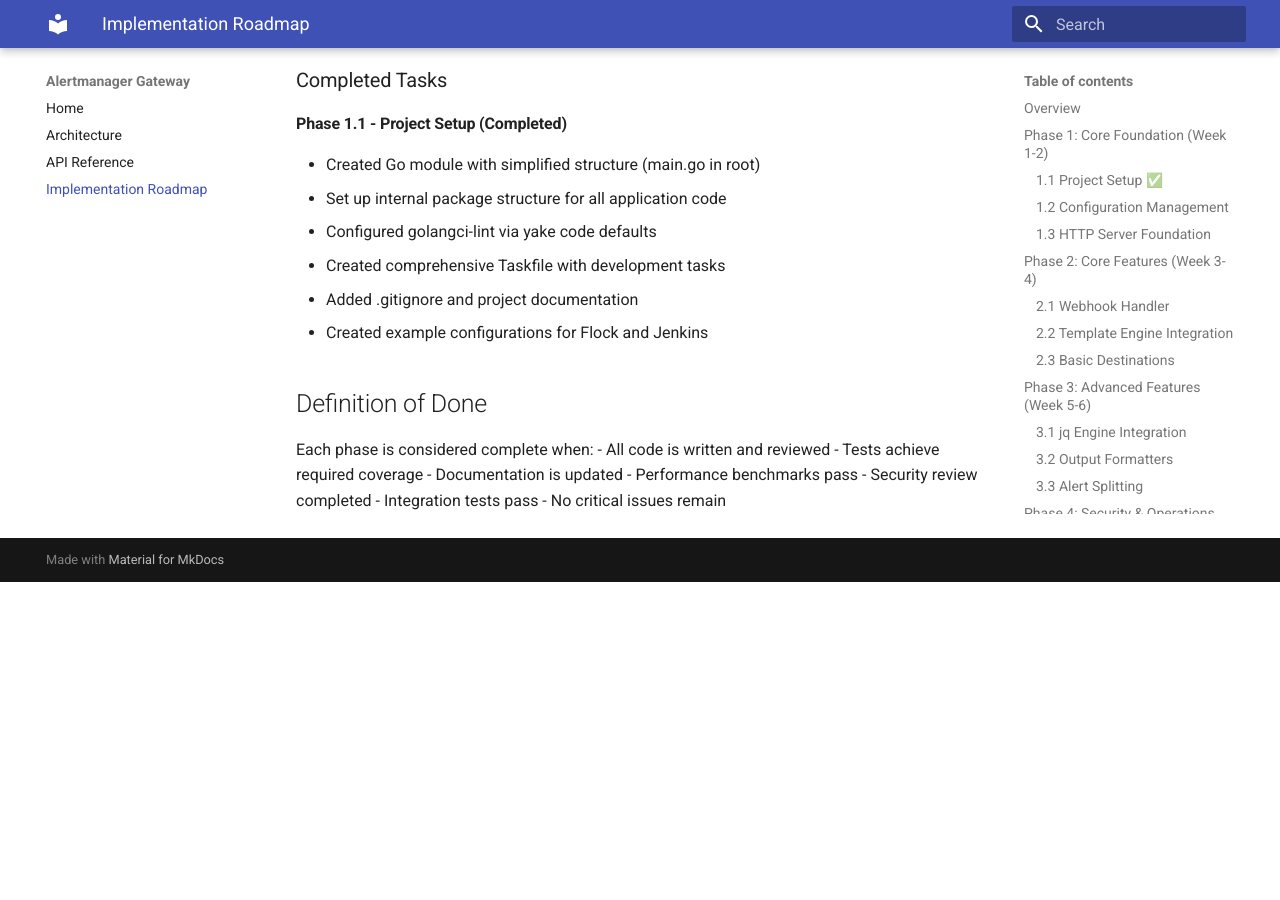
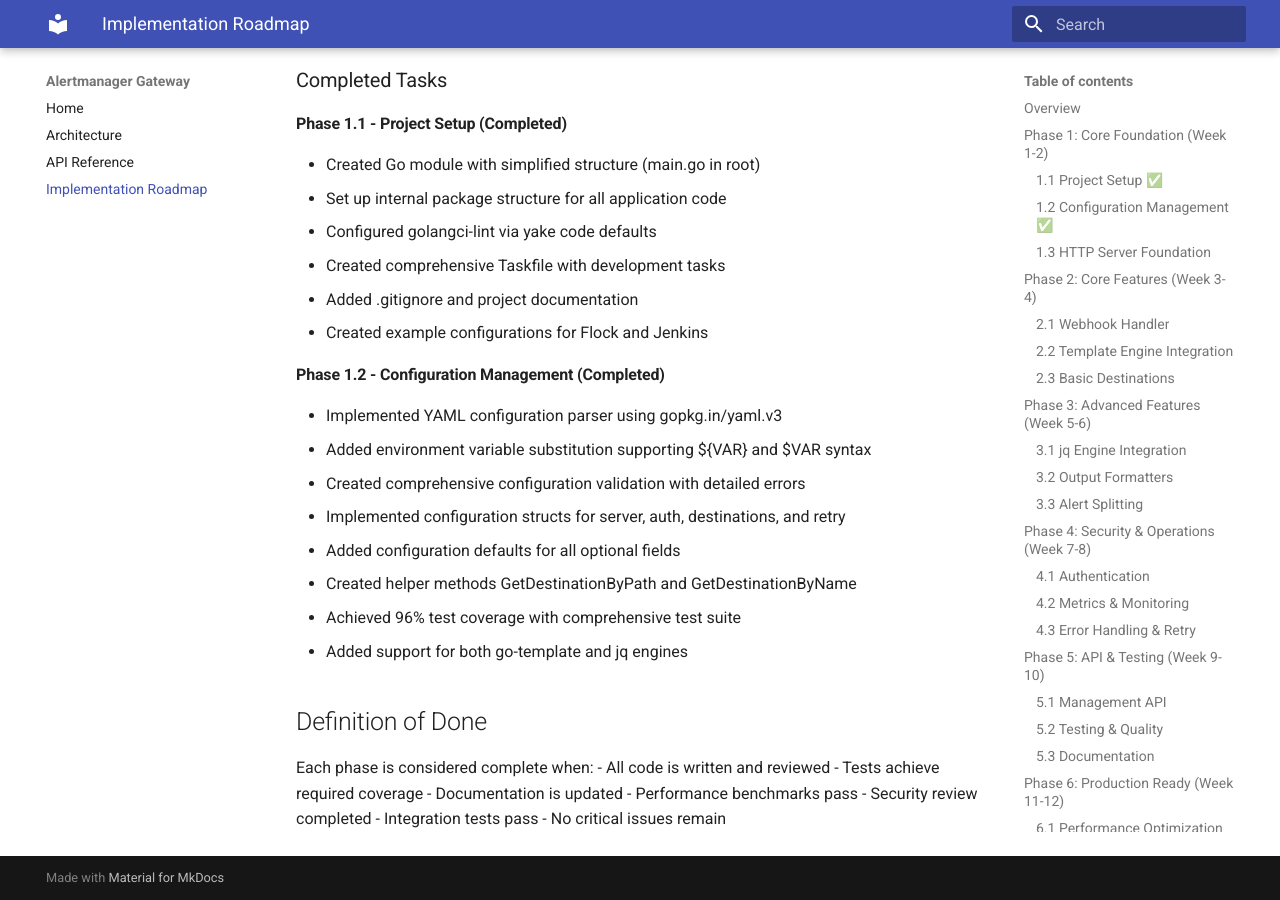
Before and after one commit to vitalvas/alertmanager-gateway, an MkDocs documentation site: the page built from docs/docs/roadmap.md, in a window 1280 px wide and 900 px high, scrolled down 8253 px. Built offline with MkDocs 1.6.1 and Material for MkDocs 9.7.7, drawn with Linux system fonts in a browser that asks for light colours; before the commit the page ends 8835 px from its top, so only the background shows below that; some of the changed text lies outside the part shown.

Commit message:
docs: update roadmap - Phase 1.2 completed

```diff
--- a/docs/docs/roadmap.md
+++ b/docs/docs/roadmap.md
@@ -12,12 +12,12 @@ This document outlines the implementation plan for the Alertmanager Gateway, org
 - [x] Execute 'yake code defaults' for linting setup
 - [x] Create Taskfile for common tasks
 
-### 1.2 Configuration Management
-- [ ] Implement YAML configuration parser
-- [ ] Add environment variable substitution
-- [ ] Create configuration validation
-- [ ] Implement configuration structs
-- [ ] Add configuration tests
+### 1.2 Configuration Management ✅
+- [x] Implement YAML configuration parser
+- [x] Add environment variable substitution
+- [x] Create configuration validation
+- [x] Implement configuration structs
+- [x] Add configuration tests
 
 ### 1.3 HTTP Server Foundation
 - [ ] Implement basic HTTP server with gorilla/mux
@@ -262,6 +262,16 @@ alertmanager-gateway/
 - Added .gitignore and project documentation
 - Created example configurations for Flock and Jenkins
 
+#### Phase 1.2 - Configuration Management (Completed)
+- Implemented YAML configuration parser using gopkg.in/yaml.v3
+- Added environment variable substitution supporting ${VAR} and $VAR syntax
+- Created comprehensive configuration validation with detailed errors
+- Implemented configuration structs for server, auth, destinations, and retry
+- Added configuration defaults for all optional fields
+- Created helper methods GetDestinationByPath and GetDestinationByName
+- Achieved 96% test coverage with comprehensive test suite
+- Added support for both go-template and jq engines
+
 ## Definition of Done
 
 Each phase is considered complete when:
```
